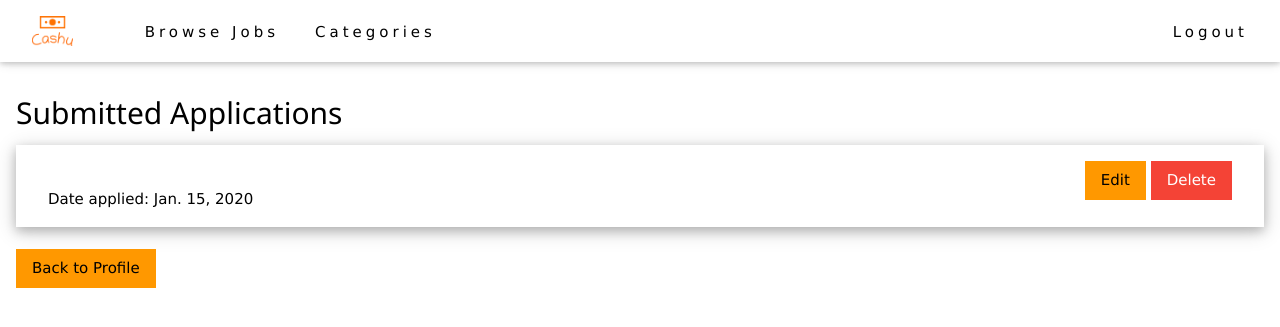
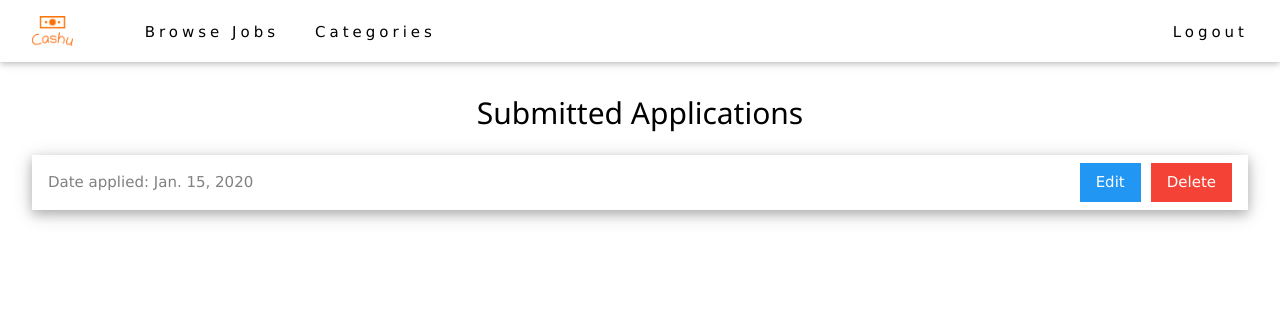
Before and after one commit to schin279/cashu, a Django app: page /employee/applications/ in a window 1280 px wide. Shown: the top 327 px of the page. Run offline with Django 4.2, Linux system fonts and the light colour scheme; a user stored in the database is signed in; tables that the repository leaves empty hold one stand-in row (values such as "Sample post"); data that the repository does not hold is empty.

Commit message:
Update employee_applications.html

```diff
--- a/templates/employee/employee_applications.html
+++ b/templates/employee/employee_applications.html
@@ -2,31 +2,32 @@
 
 {% block content %}
 
-<div class="w3-container w3-content" style="max-width:1400px;margin-top:80px">
-    <h2>Submitted Applications</h2>
-    <ul class="w3-ul w3-card-4">
+<div class="w3-container w3-content" style="max-width:1400px; margin-top:80px;">
+    <h2 style="text-align: center; font-size: 2em; margin-bottom: 20px;">Submitted Applications</h2>
+    <ul class="w3-ul">
         {% for application in applications %}
-            <li class="w3-bar">
-                <div class="w3-bar-item" style="width: 80%;">
-                    <span class ="w3-large">{{ application.job.title }}</span><br>
-                    <span>Date applied: {{ application.date_applied }}</span><br>
+            <li class="w3-card-4 w3-margin w3-padding" style="display: flex; align-items: center;">
+                <div style="flex: 1;">
+                    <h3 style="margin: 0; font-size: 1.5em;">{{ application.job.title }}</h3>
+                    <p style="margin: 5px 0; color: grey;">Date applied: {{ application.date_applied }}</p>
                 </div>
-                <div class="w3-bar-item" style="width: 20%; text-align: right;">
-                    <form action="{% url 'edit_application' application.application_id %}" method="get" style="display: inline;">
-                        <button class="w3-button w3-orange" type="submit">Edit</button>
+                <div style="flex-shrink: 0; display: flex; gap: 10px;">
+                    <form action="{% url 'edit_application' application.application_id %}" method="get" style="margin: 0;">
+                        <button class="w3-button w3-blue" type="submit">Edit</button>
                     </form>
-                    <form action="{% url 'delete_application' application.application_id %}" method="post" style="display: inline;">
+                    <form action="{% url 'delete_application' application.application_id %}" method="post" style="margin: 0;">
                         {% csrf_token %}
                         <button class="w3-button w3-red" type="submit">Delete</button>
                     </form>
                 </div>
             </li>
         {% empty %}
-            <p>No pending applications.</p>
+            <li class="w3-card-4 w3-margin w3-padding">
+                <p style="text-align: center; color: grey;">No pending applications.</p>
+            </li>
         {% endfor %}
     </ul>
     <br>
-    <a href="{% url 'employee_profile' %}" class="w3-button w3-orange">Back to Profile</a>
 </div>
 
 {% endblock %}
```
